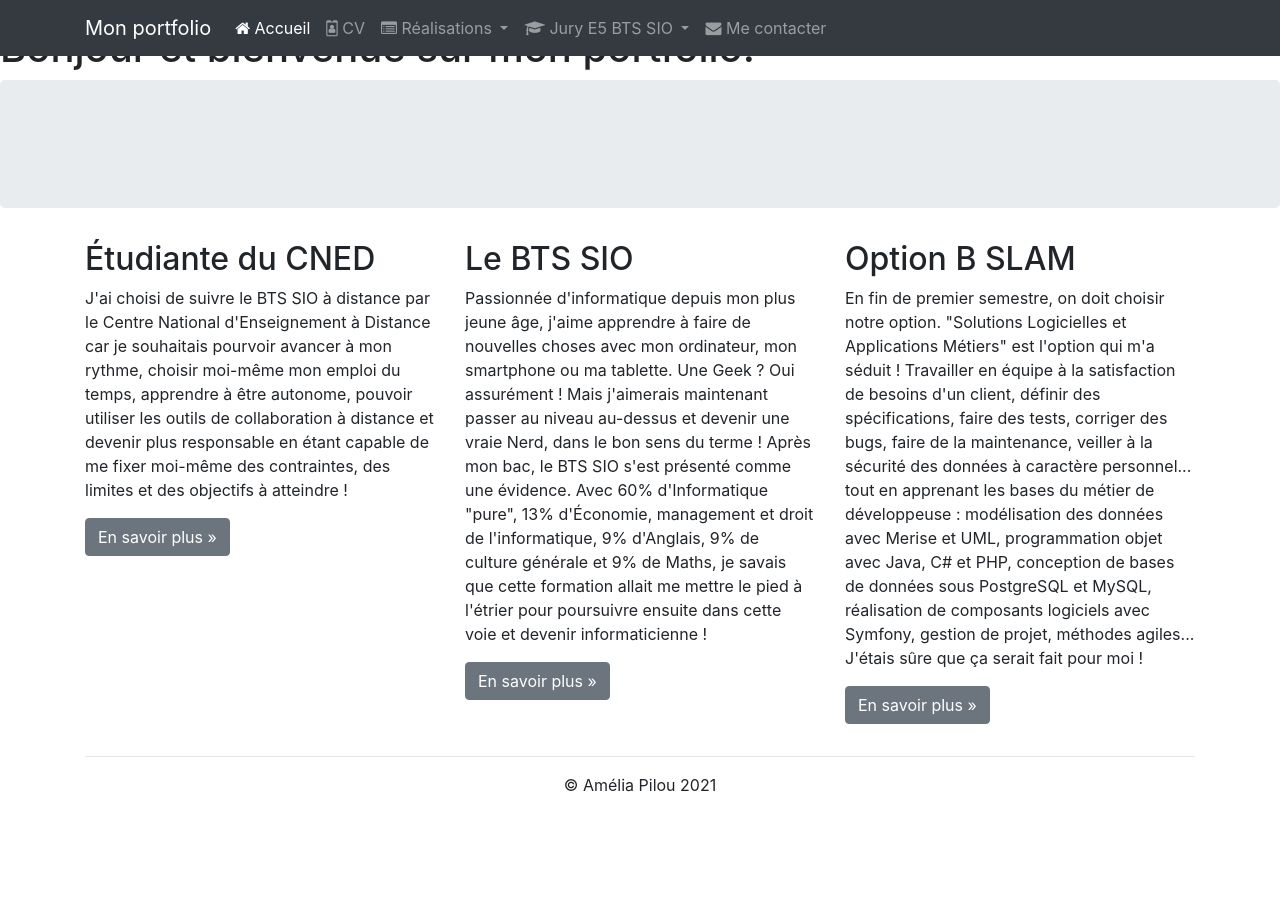
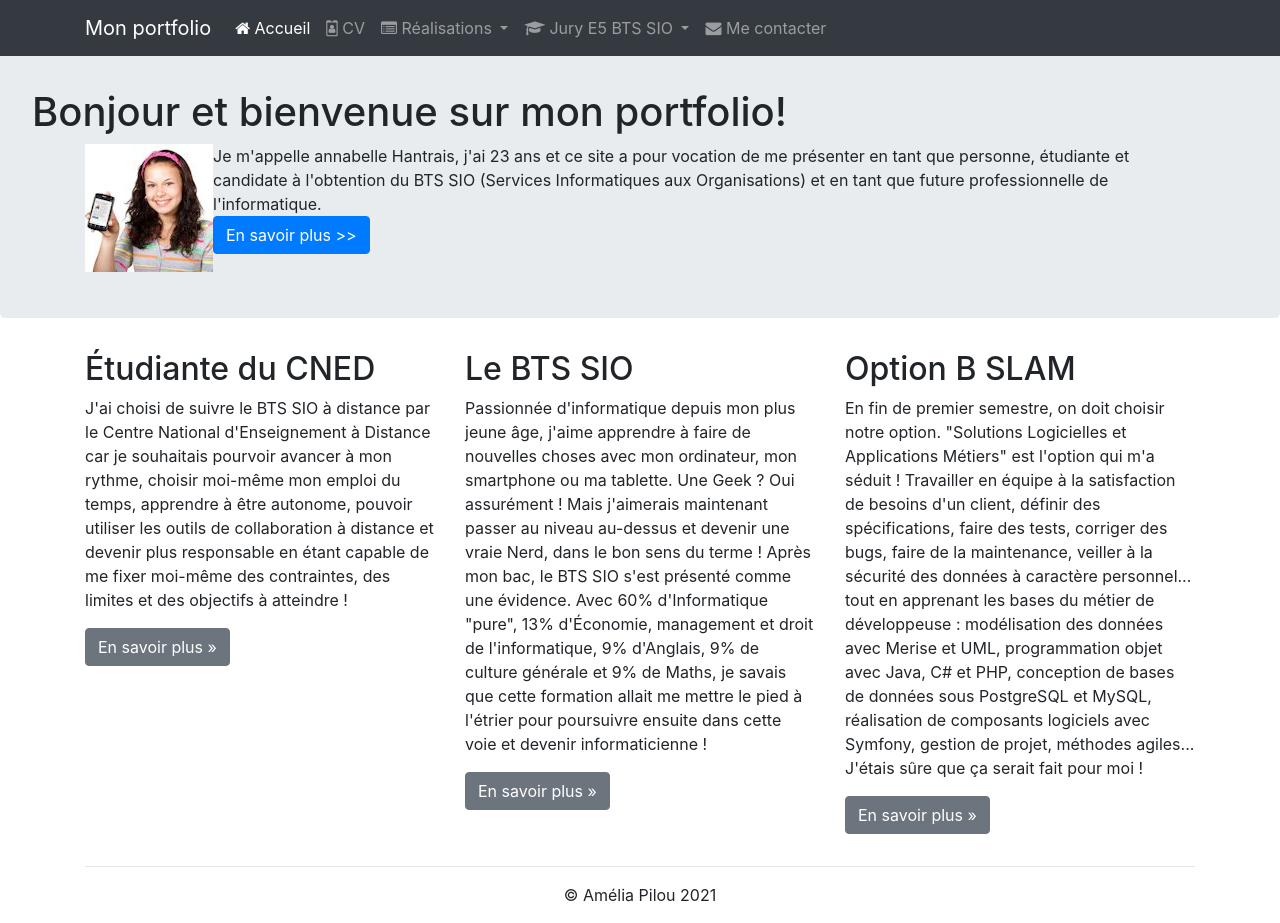
Before and after one commit to AnnabelleHantrais/annabelle.hantrais.github.io, a plain HTML site: page public_html/index.html in a window 1280 px wide. Before the commit the page ends 813 px from the top, so only its background shows below. Drawn offline with nearby package versions, Linux system fonts and the light colour scheme.

```diff
--- a/public_html/css/main.css
+++ b/public_html/css/main.css
@@ -6,3 +6,11 @@
     Created on : 28 oct. 2022, 11:30:13
     Author     : annabelle.hantrais
 */
+#presentation{
+
+margin-left:20px;
+}
+
+#photodemoi{
+    float:left;
+}
--- a/public_html/index.html
+++ b/public_html/index.html
@@ -11,6 +11,7 @@
         <!-- Bootstrap CSS -->
         <link rel="stylesheet" href="https://cdn.jsdelivr.net/npm/bootstrap@4.6.2/dist/css/bootstrap.min.css" integrity="sha384-xOolHFLEh07PJGoPkLv1IbcEPTNtaed2xpHsD9ESMhqIYd0nLMwNLD69Npy4HI+N" crossorigin="anonymous">
         <link href="https://maxcdn.bootstrapcdn.com/font-awesome/4.7.0/css/font-awesome.min.css" rel="stylesheet">
+        <link href="css/main.css" rel="stylesheet" type="text/css"/>
 
         <title>Portfolio d'Annabelle HANTRAIS</title>
 
@@ -130,7 +131,7 @@
 
         <----------------------------------------------BODY---------------------------------------------------------------- -->
 
-        <h1>Bonjour et bienvenue sur mon portfolio!</h1>
+
 
         <!-- Optional JavaScript; choose one of the two! -->
 
@@ -148,7 +149,18 @@
 
 
 
-        <div class="jumbotron"></div> <!-- Emplacement pour le contenu principal de la page -->
+        <div class="jumbotron">
+            <h1>Bonjour et bienvenue sur mon portfolio!</h1>
+            <div class="container">
+
+                <img id="photodemoi" src="images/AmeliaPilou.jpg" alt="Photo d'Amelia Pilou" />
+                <div id="presentation" >
+                    Je m'appelle annabelle Hantrais, j'ai 23 ans et ce site a pour vocation de me présenter en tant que personne, étudiante et candidate
+                    à l'obtention du BTS SIO (Services Informatiques aux Organisations) et en tant que future professionnelle de l'informatique.</div>
+                <button class="btn btn-primary">En savoir plus >></button>
+                </div>
+
+        </div> <!-- Emplacement pour le contenu principal de la page -->
         <footer>
             <div class="container">
                 <div class="row">
```
